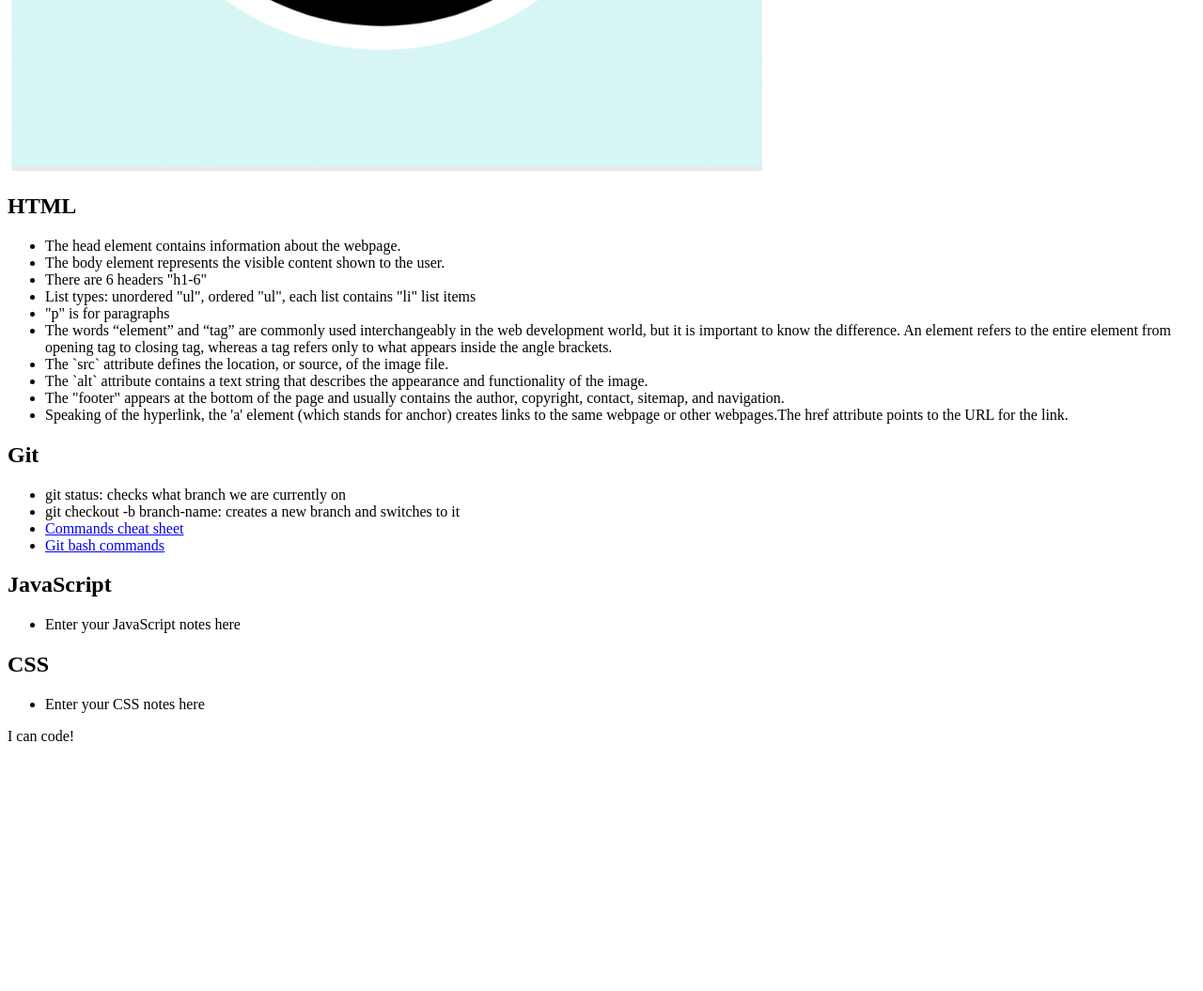
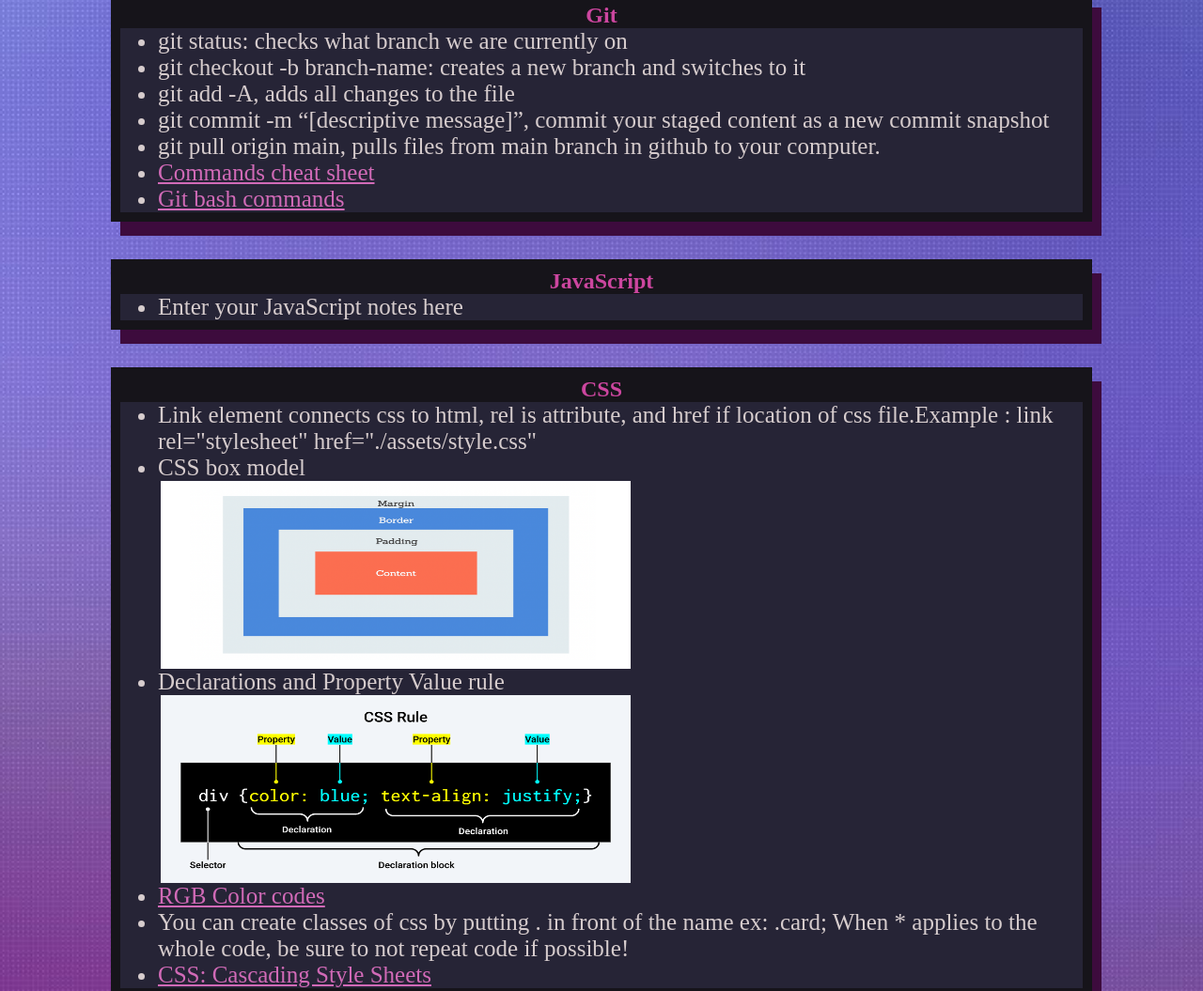
Before and after one commit to Beaterok/prework-study-guide, a plain HTML site: page index.html in a window 1280 px wide. Shown: the part 674-1729 px from the top of the page at 94% size. Before the commit the page ends 1483 px from the top, so only its background shows below. Drawn offline with Linux system fonts and the light colour scheme.

Commit message:
added CSS to project

```diff
--- a/assets/style.css
+++ b/assets/style.css
@@ -0,0 +1,65 @@
+* {
+    margin: 0;
+    padding: 0;
+
+   }
+
+   header,
+   footer {
+    width: 100%;
+    height: 120px;
+    color: rgb(204, 70, 159);
+    background-color:rgb(22, 20, 26);
+
+   }
+
+
+   h1,
+   h2 {
+    color:rgb(204, 70, 159);
+    background-color : rgb(22, 20, 26);
+    text-align: center;
+   }
+
+
+   img {
+    display: block;
+    height: 70px;
+    width: 70px;
+    margin-left: auto;
+    margin-right: auto;
+   }
+   .li-image{
+    width :500px ;
+     height : 200px;
+     margin-left: 3px ;
+    margin-right: auto;
+   }
+
+   ul {
+    color:#d6cccd;
+    background-color : #262436;
+    padding-left: 40px;
+    font-size: 25px;
+
+   }
+
+   p {
+
+    text-align: center;
+    font-size: 30px;
+   }
+
+   .card {
+    width: 80%;
+    margin: 40px auto;
+    border: 10px solid rgb(22, 20, 26);
+    box-shadow: 10px 15px  #3d0b3d;
+  }
+  body {
+    background-image: url("background.jpg");
+    background-position: center;
+    background-size: cover;
+    background-repeat: no-repeat;
+
+  }
--- a/index.html
+++ b/index.html
@@ -1,9 +1,11 @@
 <!DOCTYPE html>
 <html lang="en">
   <head>
+
     <meta charset="UTF-8" />
     <meta http-equiv="X-UA-Compatible" content="IE=edge" />
     <meta name="viewport" content="width=device-width, initial-scale=1.0" />
+    <link rel="stylesheet" href="./assets/style.css">
     <title>Prework Study Guide</title>
   </head>
   <body>
@@ -34,8 +36,11 @@
         <ul>
           <li>git status: checks what branch we are currently on</li>
           <li>git checkout -b branch-name: creates a new branch and switches to it</li>
-          <li><a href="https://education.github.com/git-cheat-sheet-education.pdf">Commands cheat sheet</a></li>
-          <li><a href="https://dev.classmethod.jp/articles/git-bash-commands/">Git bash commands</a></li>
+          <li>git add -A, adds all changes to the file</li>
+          <li>git commit -m “[descriptive message]”, commit your staged content as a new commit snapshot</li>
+          <li>git pull origin main, pulls files from main branch in github to your computer.</li>
+          <li><a href="https://education.github.com/git-cheat-sheet-education.pdf" style="color: #d16ab7" >Commands cheat sheet</a></li>
+          <li><a href="https://dev.classmethod.jp/articles/git-bash-commands/" style="color: #d16ab7" >Git bash commands</a></li>
         </ul>
       </section>
 
@@ -49,7 +54,12 @@
       <section class="card" id="javascript-section">
         <h2>CSS</h2>
         <ul>
-          <li>Enter your CSS notes here</li>
+          <li>Link element connects css to html, rel is attribute, and href if location of css file.Example : link rel="stylesheet" href="./assets/style.css"</li>
+          <li> CSS box model<img src="./assets/310-box-model.png" class="li-image" alt="Declarations and Property Value rule" /> </li>
+          <li> Declarations and Property Value rule <img src="./assets/300-css-rule.png" class="li-image" alt="CSS box model"/> </li>
+          <li><a href="https://htmlcolorcodes.com" style="color: #d16ab7">RGB Color codes</a> </li>
+          <li>You can create classes of css by putting . in front of the name ex: .card; When * applies to the whole code, be sure to not repeat code if possible!   </li>
+          <li><a href="https://developer.mozilla.org/en-US/docs/Web/CSS" style="color: #d16ab7"> CSS: Cascading Style Sheets</a></li>
         </ul>
       </section>
     </main>
```
Also changed, not shown: assets/300-css-rule.png (added), assets/310-box-model.png (added), assets/background.jpg (added).
